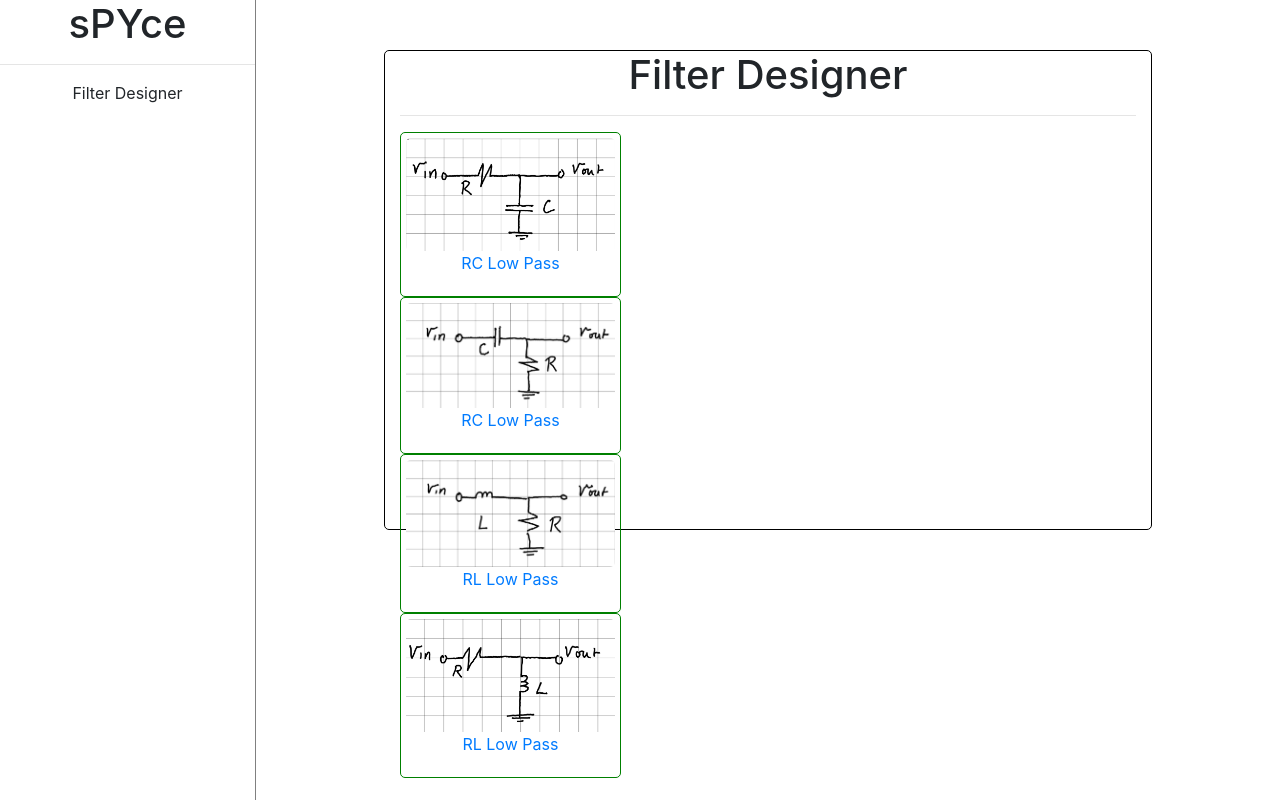
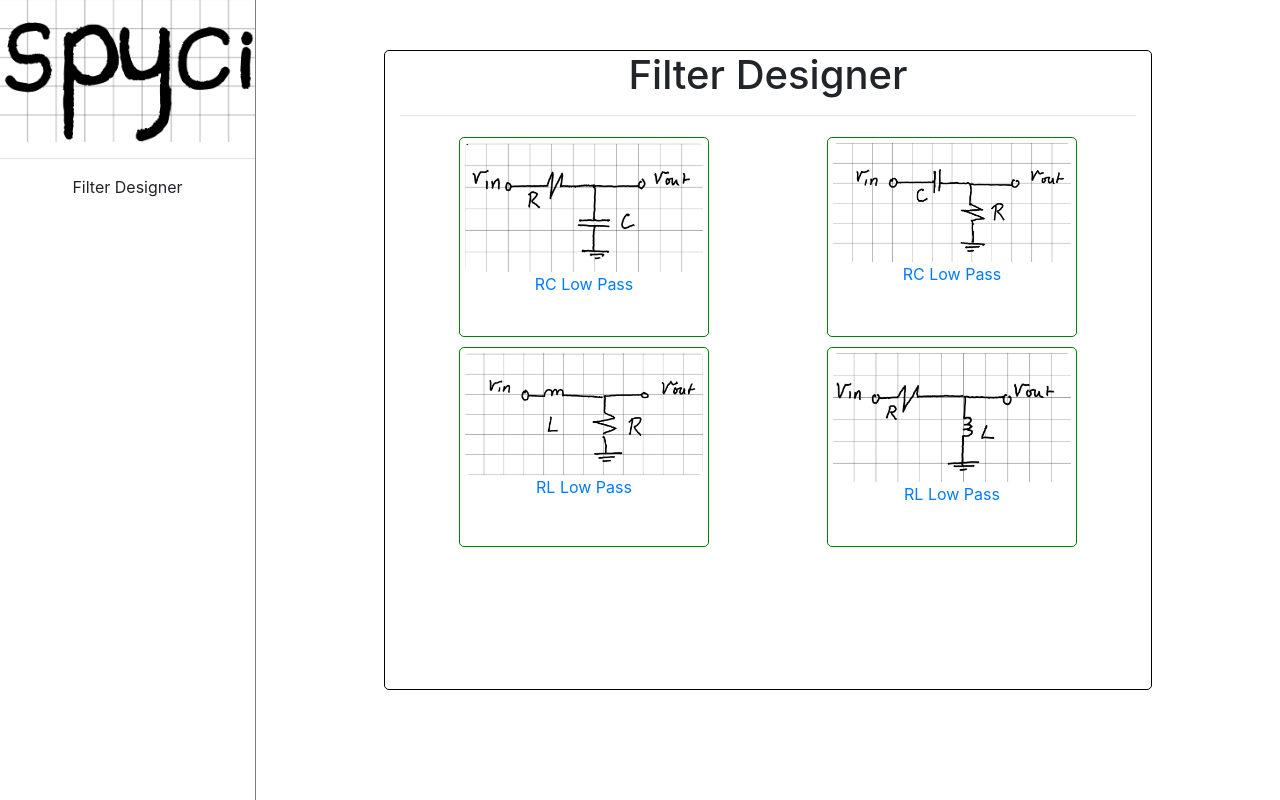
Before and after one commit to RohitKochhar/python-circuit-models, a Django app: page /filterdesigner/ in a window 1280 px wide. Run offline with Django 3.2, Linux system fonts and the light colour scheme; some libraries are stand-ins or nearby versions.

Commit message:
base.html laid out

```diff
--- a/app/app/templates/base.html
+++ b/app/app/templates/base.html
@@ -24,7 +24,7 @@ File History:         2020-11-15 - Created
         .dynamic-content{
             border: 1px solid black;
             width: 60%;
-            height: 60%;
+            height: 80%;
             margin-top: 50px;
             border-radius: 5px;
         }
@@ -41,6 +41,9 @@ File History:         2020-11-15 - Created
             text-align: center;
             width: center;
         }
+        .logo-picture{
+            width: 100%;
+        }
 
     </style>
 
@@ -48,7 +51,7 @@ File History:         2020-11-15 - Created
         <div class="dash">
             <div class="vertical-navbar">
                 <div class="title-card">
-                    <h1>sPYce</h1>
+                    <img class="logo-picture" src="https://github.com/RohitKochhar/spyce/blob/main/images/Logo.png?raw=true">
                 </div>
                 <hr>
                 <div class="module-card">
--- a/app/filterdesigner/static/filterdesigner/style.css
+++ b/app/filterdesigner/static/filterdesigner/style.css
@@ -2,11 +2,21 @@
     text-align: center;
 }
 
+.filter-container{
+    display: flex;
+    flex-direction: row;
+    flex-wrap: wrap;
+    justify-content: space-around;
+    align-items: flex-start;
+}
+
 .filter-card{
     border: 1px solid green;
-    width: 30%;
+    width: 250px;
+    height: 200px;
     border-radius: 5px;
     padding: 5px;
+    margin: 5px;
 }
 
 .filter-picture{
--- a/app/filterdesigner/templates/filterdesigner/index.html
+++ b/app/filterdesigner/templates/filterdesigner/index.html
@@ -8,6 +8,7 @@
 
 <h1 class="content-title">Filter Designer</h1>
 <hr>
+<div class="filter-container">
     <div class="filter-card">
         <img class="filter-picture" src="https://github.com/RohitKochhar/spyce/blob/main/images/RCLowPass.png?raw=true">
         <p class='filter-name'><a href="rc-lowpass-filter">RC Low Pass</a></p>
@@ -27,5 +28,7 @@
         <img class="filter-picture" src="https://github.com/RohitKochhar/spyce/blob/main/images/RLHighPass.png?raw=true">
         <p class='filter-name'><a href="rc-highpass-filter">RL Low Pass</a></p>
     </div>
+</div>
+
 
 {% endblock %}
```
Lines whose indentation alone changed are shown as unchanged.
